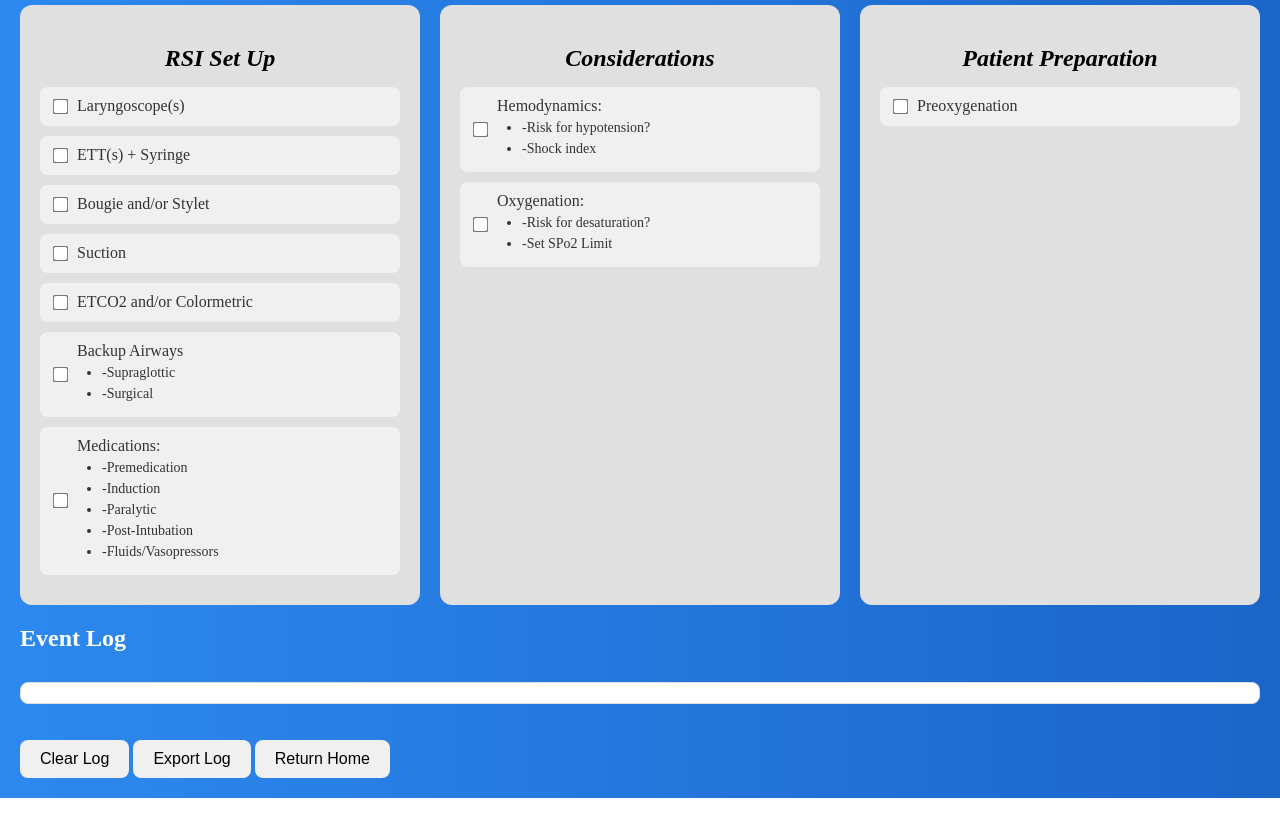
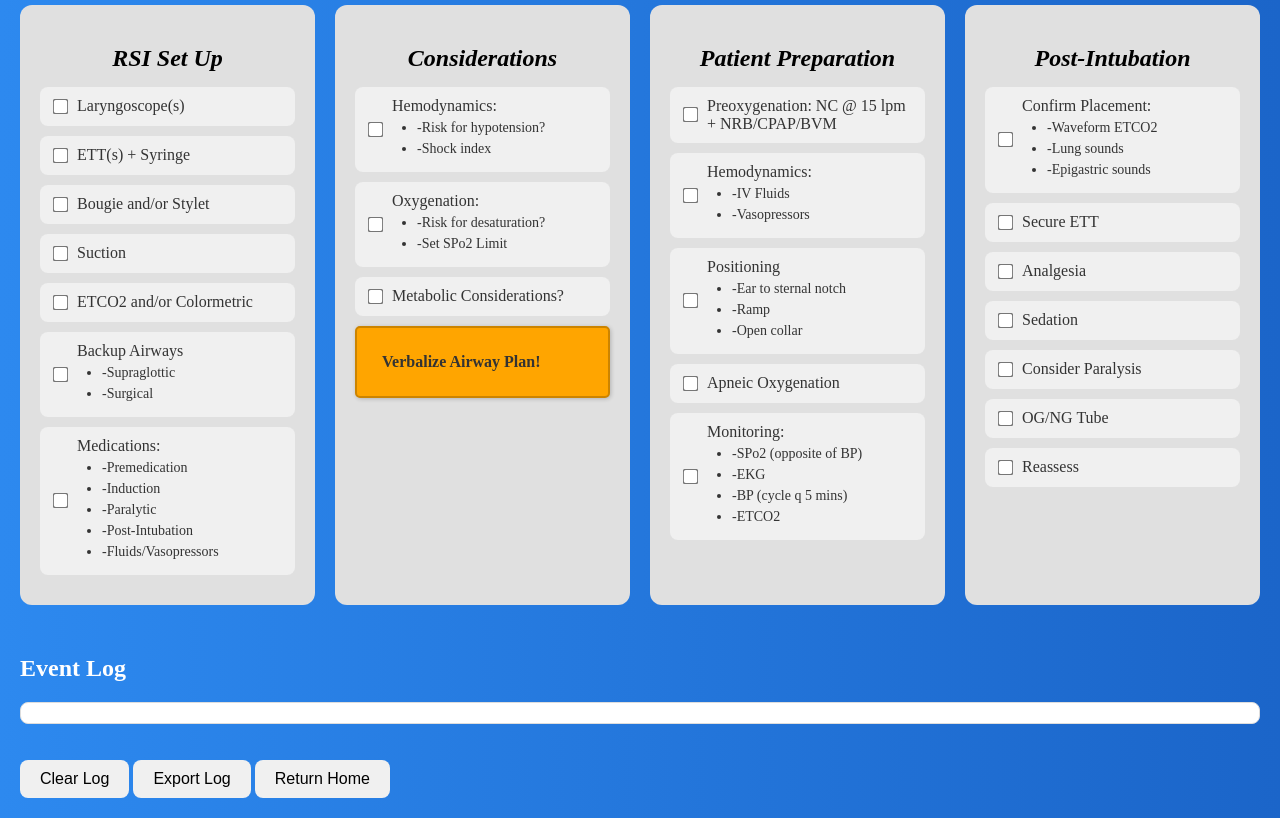
Before and after one commit to Otternonsense1218/MedicPal-version-a.01, a plain HTML site: page rsi.html in a window 1280 px wide. Shown: the part 109-927 px from the top of the page. Drawn offline with Linux system fonts and the light colour scheme.

Commit message:
Add files via upload

```diff
--- a/rsi.css
+++ b/rsi.css
@@ -1,23 +1,19 @@
 /* RSI Checklist Styles */
 body {
-    display: block;
-    justify-content: center;
-    align-items: top;
+    display: flex;
+    flex-direction: column;
     min-height: 100vh;
+    margin: 0;
+    padding: 20px;
     background: linear-gradient(to right, #2d89ef, #1b65c9);
     color: white;
-    margin: 0;
-    padding: 20px;
 }
 
-.rsi-container {
-    text-align: center;
-    margin: 0 auto;
-    max-width: 900px;
-    padding: 20px;
-    border-radius: 12px;
-    background-color: #f7f9fc;
-    box-shadow: 0 4px 8px rgba(0, 0, 0, 0.2);
+.main-content {
+    flex: 1;
+    display: flex;
+    flex-direction: column;
+    justify-content: space-between;;
 }
 
 body h1 {
@@ -30,13 +26,14 @@ body h1 {
 
 .columns {
     display: flex;
+    flex: 1;
     flex-wrap: nowrap;
     justify-content: space-between;
     gap: 20px;
 }
 
 .column {
-    flex: 1 1 calc(33% - 20px); /* 3 columns with equal spacing */
+    flex: 1 1 calc(25% - 15px); /* 4 columns with equal spacing */
     background-color: #e0e0e0;
     padding: 20px;
     border-radius: 12px;
@@ -89,7 +86,7 @@ body h1 {
 }
 
 .task-container.completed label span, .task-container.completed ul {
-    color: white;
+    color: rgb(0, 0, 0);
 }
 button {
     margin-top: 20px;
@@ -116,7 +113,7 @@ button:hover:enabled {
 #logList {
     list-style-type: none;
     padding-left: 0;
-    margin-top: 30px;
+    margin-top: auto;
     max-height: 300px;
     overflow-y: auto;
     border: 1px solid #ddd;
@@ -135,3 +132,27 @@ button:hover:enabled {
 #logList li:last-child {
     border-bottom: none;
 }
+ #eventLog {
+    margin-top: auto;
+    padding-top: 30px;
+ }
+.completed-column {
+    background-color: #a5d6a7 !important;
+    transition: background-color 0.3s ease;
+}
+
+.orange-box {
+    background-color: orange;
+    padding: 25px;
+    border-radius: 5px;
+    margin: 5px 0;
+    font-weight: bold;
+    color: black;
+    border: 2px solid #cc8400;
+    box-shadow: 1px 1px 4px rgba(0, 0, 0, 0.2);
+}
+
+.orange-box label {
+    display: block;
+    padding-left: 0;
+}
--- a/rsi.html
+++ b/rsi.html
@@ -7,6 +7,7 @@
     <link rel="stylesheet" href="rsi.css">
 </head>
 <body>
+    <div class="main-content">
     <h1> RSI Checklist</h1>
 
     <div class="columns">
@@ -81,6 +82,13 @@
                     </ul>
                 </label>
             </div>
+            <div class="task-container">
+                <input type="checkbox" class="task-checkbox" id="pH">
+                <label for="pH">Metabolic Considerations?</label>
+            </div>
+            <div class="task-container orange-box">
+                <label>Verbalize Airway Plan!</label>
+            </div>
         </div>
 
         <!--Patient preparation -->
@@ -88,10 +96,88 @@
             <h2>Patient Preparation</h2>
             <div class="task-container">
                 <input type="checkbox" class="task-checkbox" id="preoxygenation">
-                <label for="preoxygenation">Preoxygenation</label>
+                <label for="preoxygenation">Preoxygenation: NC @ 15 lpm + NRB/CPAP/BVM</label>
+            </div>
+            <div class="task-container">
+                <input type="checkbox" class="task-checkbox" id="prep-hemodynamics">
+                <label for="prep-hemodynamics">
+                  <span>Hemodynamics:</span>
+                    <ul>
+                        <li>-IV Fluids</li>
+                        <li>-Vasopressors</li>
+                    </ul>
+                </label>
+            </div>
+            <div class="task-container">
+                <input type="checkbox" class="task-checkbox" id="positioning">
+                <label for="positioning">
+                  <span>Positioning</span>
+                    <ul>
+                        <li>-Ear to sternal notch</li>
+                        <li>-Ramp</li>
+                        <li>-Open collar</li>
+                    </ul>
+                </label>
+            </div>
+            <div class="task-container">
+                <input type="checkbox" class="task-checkbox" id="apneic-oxygenation">
+                <label for="apneic-oxygenation">Apneic Oxygenation</label>
+            </div>
+            <div class="task-container">
+                <input type="checkbox" class="task-checkbox" id="monitoring">
+                <label for="monitoring">
+                  <span>Monitoring:</span>
+                    <ul>
+                        <li>-SPo2 (opposite of BP)</li>
+                        <li>-EKG</li>
+                        <li>-BP (cycle q 5 mins)</li>
+                        <li>-ETCO2</li>
+                    </ul>
+                </label>
             </div>
         </div>
 
+        <!-- Post intubation-->
+        <div class="column">
+            <h2>Post-Intubation</h2>
+            <div class="task-container">
+                <input type="checkbox" class="task-checkbox" id="confirm-placement">
+                <label for="confirm-placement">
+                    <span>Confirm Placement:
+                        <ul>
+                            <li>-Waveform ETCO2</li>
+                            <li>-Lung sounds</li>
+                            <li>-Epigastric sounds</li>
+                        </ul>
+                    </span>
+                </label>
+            </div>
+            <div class="task-container">
+                <input type="checkbox" class="task-checkbox" id="secure-ett">
+                <label for="secure-ett">Secure ETT</label>
+            </div>
+            <div class="task-container">
+                <input type="checkbox" class="task-checkbox" id="analgesia">
+                <label for="analgesia">Analgesia</label>
+            </div>
+            <div class="task-container">
+                <input type="checkbox" class="task-checkbox" id="sedation">
+                <label for="sedation">Sedation</label>
+            </div>
+            <div class="task-container">
+                <input type="checkbox" class="task-checkbox" id="post-paralysis">
+                <label for="post-paralysis">Consider Paralysis</label>
+            </div>
+            <div class="task-container">
+                <input type="checkbox" class="task-checkbox" id="og-ng-tube">
+                <label for="og-ng-tube">OG/NG Tube</label>
+            </div>
+            <div class="task-container">
+                <input type="checkbox" class="task-checkbox" id="post-reassess">
+                <label for="post-reassess">Reassess</label>
+        </div>
+
+    </div>
     </div>
 
     <div class="section" id="eventLog">
--- a/rsi.js
+++ b/rsi.js
@@ -3,7 +3,7 @@
 document.addEventListener("DOMContentLoaded", () => {
     const taskCheckboxes = document.querySelectorAll(".task-checkbox");
     const logList = document.getElementById("logList");
-    const clearlogBtn = document.getElementById("clearlogBtn");
+    const clearLogBtn = document.getElementById("clearLogBtn");
     const exportLogBtn = document.getElementById("exportLogBtn");
     const homeBtn = document.getElementById("homeBtn");
 
@@ -16,6 +16,33 @@ document.addEventListener("DOMContentLoaded", () => {
         logList.scrollTop = logList.scrollHeight; // Scroll to the latest entry
     }
 
+    //Highlight columns green if all checkboxes are checked
+    function updateColumnHighlighting() {
+        const columns = document.querySelectorAll(".column");
+
+        columns.forEach(column => {
+            const checkboxes = column.querySelectorAll('.task-checkbox');
+            const allChecked = Array.from(checkboxes).every(cb => cb.checked);
+
+            const wasCompleted = column.classList.contains('completed-column');
+            const columnTitleElem = column.querySelector("h3, h2, .columntitle");
+            const columnTitle = columnTitleElem ? columnTitleElem.textContent.trim() : "Unnamed Column";
+
+            if (allChecked && checkboxes.length > 0) {
+                if (!wasCompleted) {
+                    column.classList.add('completed-column');
+                    logEvent(`${columnTitle} completed.`);
+                }
+            } else {
+                if (wasCompleted) {
+                    column.classList.remove('completed-column');
+                    logEvent(`${columnTitle} uncompleted.`);
+                }
+            }
+        });
+    }
+
+
     // task checkbox toggle
     taskCheckboxes.forEach((checkbox) => {
         checkbox.addEventListener("change", (event) => {
@@ -24,14 +51,14 @@ document.addEventListener("DOMContentLoaded", () => {
 
             if (checkbox.checked) {
                 taskContainer.classList.add("completed");
-                logEvent(`Completed: ${label.textContent.trim()}`);
+                updateColumnHighlighting();
              } else {
                     taskContainer.classList.remove("completed");
-                    logEvent(`Uncompleted: ${label.textContent.trim()}`);
+                    updateColumnHighlighting();
                 }
             });
-        });
     });
+
 
     //Clear event log
     clearLogBtn.addEventListener("click", () => {
@@ -58,3 +85,4 @@ document.addEventListener("DOMContentLoaded", () => {
     homeBtn.addEventListener("click", () => {
         window.location.href = "index.html"; // Redirect to the home page
     });
+});
```
